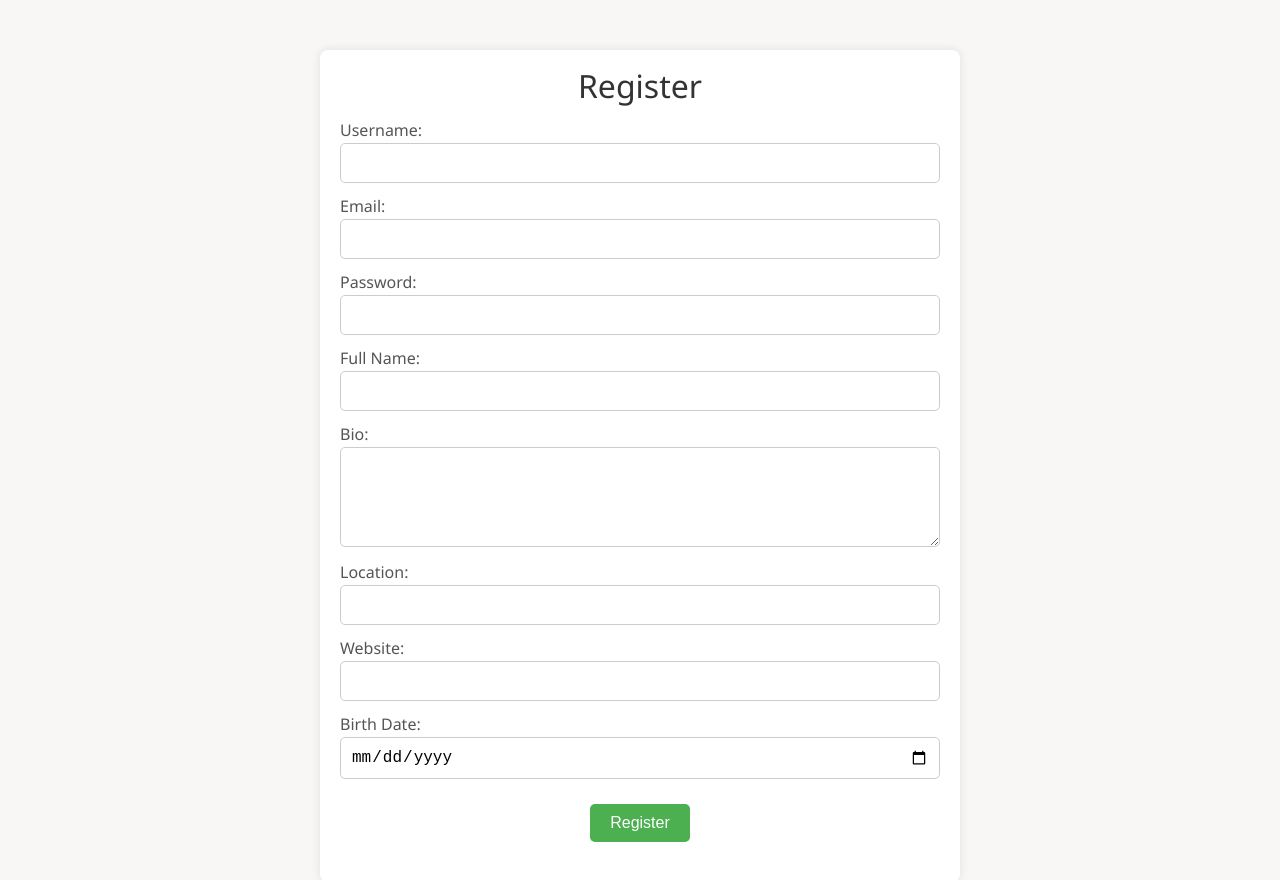
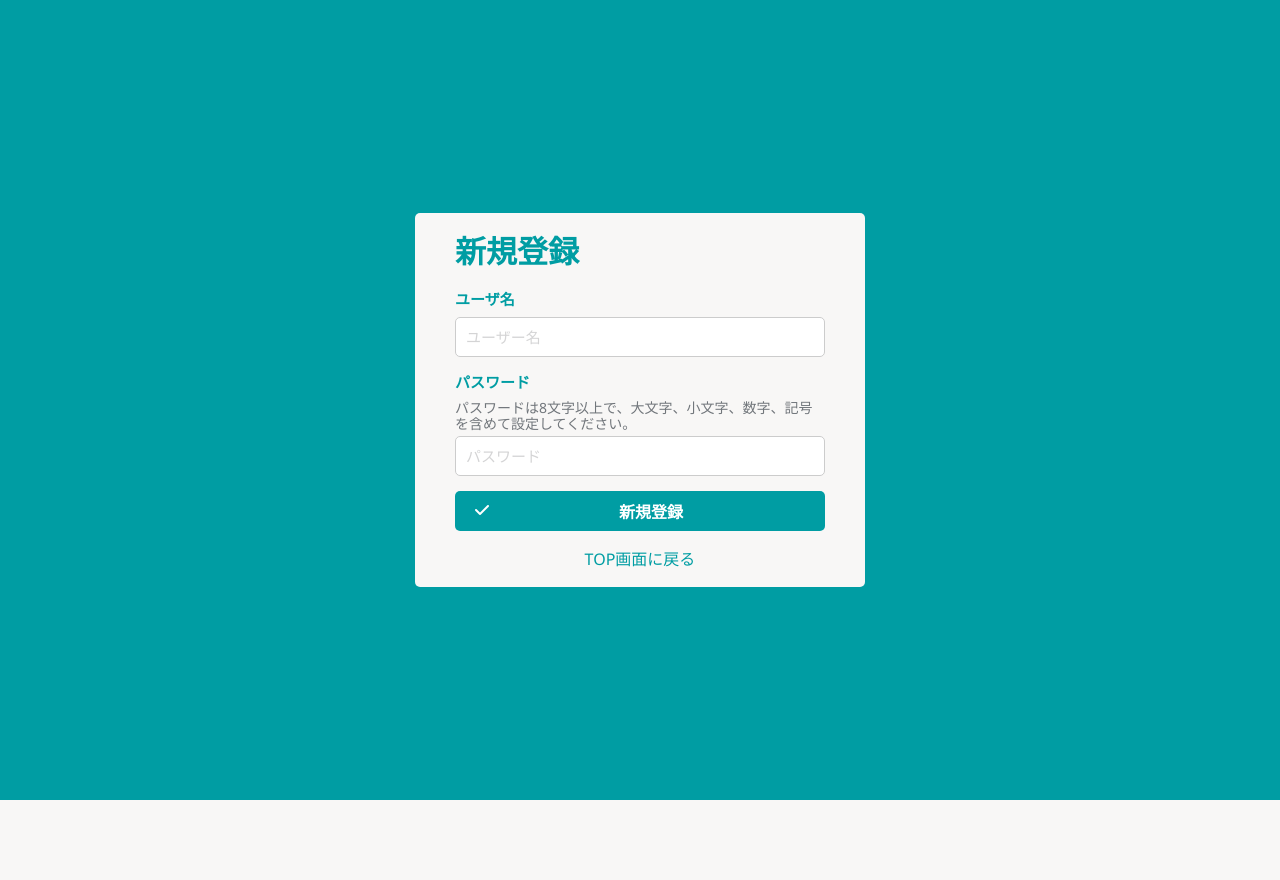
Before and after one commit to bugnood/FAL.Project.linne, a React (Create React App) app in the folder client/: page /register in a window 1280 px wide. After the commit the page ends 800 px from the top, so only its background shows below. Built offline with nearby package versions, Linux system fonts and the light colour scheme.

Commit message:
register view change

```diff
--- a/client/src/pages/Register.tsx
+++ b/client/src/pages/Register.tsx
@@ -1,142 +1,55 @@
 import React, { useState } from 'react';
-import { useNavigate } from 'react-router-dom';
+import { Link, useNavigate } from 'react-router-dom';
+import axios from 'axios';
+import Input from '../components/input/Input';
+import Button from '../components/button/Button';
 import '../style/register.css';
 
 const Register: React.FC = () => {
-  // フォームフィールドの状態を保持する状態変数
-  const [username, setUsername] = useState<string>('');
-  const [email, setEmail] = useState<string>('');
-  const [password, setPassword] = useState<string>('');
-  const [fullName, setFullName] = useState<string>('');
-  const [bio, setBio] = useState<string>('');
-  const [location, setLocation] = useState<string>('');
-  const [website, setWebsite] = useState<string>('');
-  const [birthDate, setBirthDate] = useState<string>('');
-  const [message, setMessage] = useState<string>('');
+
+  const [username, setUsername] = useState('');
+  const [password, setPassword] = useState('');
   const navigate = useNavigate();
 
-  // フォーム送信時の処理
-  const handleSubmit = async (e: React.FormEvent<HTMLFormElement>) => {
-    e.preventDefault(); // デフォルトのフォーム送信動作を防止
-
+  // ログイン処理
+  const handleregister = async (event: React.FormEvent) => {
+    event.preventDefault();
     try {
-      // サーバーにPOSTリクエストを送信
-      const response = await fetch('http://localhost:5002/api/register', {
-        method: 'POST',
-        headers: {
-          'Content-Type': 'application/json',
-        },
-        body: JSON.stringify({
-          username,
-          email,
-          password,
-          full_name: fullName,
-          bio,
-          location,
-          website,
-          birth_date: birthDate,
-        }),
-      });
-
-      // レスポンスのステータスコードが201の場合、登録成功とみなす
-      if (response.status === 201) {
-        setMessage('登録が成功しました。');
-        navigate('/home'); // ホームページにリダイレクト
+      const response = await axios.post('http://localhost:5002/api/auth/register', { username, password });
+      // setMessage(response.data.message);
+      if (response != null) {
+        navigate('/home');
       }
     } catch (error) {
-      // エラーハンドリング
-      setMessage('エラーが発生しました。担当者に連絡してください。');
+      if (axios.isAxiosError(error)) {
+        // setMessage(error.response?.data.message || 'An error occurred');
+      } else {
+        // setMessage('An error occurred');
+      }
     }
   };
 
-
   return (
-    <div className="register-container">
-      <h2>Register</h2>
-      <form onSubmit={handleSubmit} className="register-form">
-        {/* 各入力フィールド */}
-        <div className="form-group">
-          <label htmlFor="username">Username:</label>
-          <input
-            type="text"
-            id="username"
-            value={username}
-            onChange={(e) => setUsername(e.target.value)}
-            className="input-field"
+    <div className='register-container'>
+      <div className='register-box'>
+        <form className='register-form' onSubmit={handleregister}>
+          <h2 className='register-title'>新規登録</h2>
+          <p className='register-input-label'>ユーザ名</p>
+          <p></p>
+          <Input type="text" placeholder="ユーザー名" value={username} onChange={(e) => setUsername(e.target.value)} />
+          <p className='register-input-label'>パスワード</p>
+          <p className='register-input-annotation'>パスワードは8文字以上で、大文字、小文字、数字、記号を含めて設定してください。</p>
+          <Input type="password" placeholder="パスワード" value={password} onChange={(e) => setPassword(e.target.value)} />
+          <Button
+            label="新規登録"
+            style={{}}
+            className=""
+            icon={<i className="fas fa-check"></i>}
+            ariaLabel="Click Me Button"
           />
-        </div>
-        <div className="form-group">
-          <label htmlFor="email">Email:</label>
-          <input
-            type="email"
-            id="email"
-            value={email}
-            onChange={(e) => setEmail(e.target.value)}
-            className="input-field"
-          />
-        </div>
-        <div className="form-group">
-          <label htmlFor="password">Password:</label>
-          <input
-            type="password"
-            id="password"
-            value={password}
-            onChange={(e) => setPassword(e.target.value)}
-            className="input-field"
-          />
-        </div>
-        <div className="form-group">
-          <label htmlFor="full_name">Full Name:</label>
-          <input
-            type="text"
-            id="full_name"
-            value={fullName}
-            onChange={(e) => setFullName(e.target.value)}
-            className="input-field"
-          />
-        </div>
-        <div className="form-group">
-          <label htmlFor="bio">Bio:</label>
-          <textarea
-            id="bio"
-            value={bio}
-            onChange={(e) => setBio(e.target.value)}
-            className="input-field"
-          ></textarea>
-        </div>
-        <div className="form-group">
-          <label htmlFor="location">Location:</label>
-          <input
-            type="text"
-            id="location"
-            value={location}
-            onChange={(e) => setLocation(e.target.value)}
-            className="input-field"
-          />
-        </div>
-        <div className="form-group">
-          <label htmlFor="website">Website:</label>
-          <input
-            type="text"
-            id="website"
-            value={website}
-            onChange={(e) => setWebsite(e.target.value)}
-            className="input-field"
-          />
-        </div>
-        <div className="form-group">
-          <label htmlFor="birth_date">Birth Date:</label>
-          <input
-            type="date"
-            id="birth_date"
-            value={birthDate}
-            onChange={(e) => setBirthDate(e.target.value)}
-            className="input-field"
-          />
-        </div>
-        <button type="submit" className="register-button">Register</button>
-      </form>
-      <p className="message">{message}</p>
+          <Link to={'/'} className='register-back-to-top'>TOP画面に戻る</Link>
+        </form>
+      </div>
     </div>
   );
 };
--- a/client/src/pages/Top.tsx
+++ b/client/src/pages/Top.tsx
@@ -207,10 +207,11 @@ const Top: React.FC = () => {
                     <p className='top-solicitation-message'>さあ、みんなと日常を共有だ。</p>
                     <div className='top-participation-button'>
                         {/* ログインボタン */}
-                        <Link to={'/login'}>aaa</Link>
-                        <a className='top-login-button' onClick={openLoginModal}><span>ログイン</span></a>
+                        <Link to={'/login'}>ログイン</Link>
+                        {/* <a className='top-login-button' onClick={openLoginModal}><span>ログイン</span></a> */}
                         {/* 新規登録ボタン */}
-                        <a className='top-register-button' onClick={openRegisterModal}><span>新規登録</span></a>
+                        <Link to={'/register'}>新規登録</Link>
+                        {/* <a className='top-register-button' onClick={openRegisterModal}><span>新規登録</span></a> */}
                     </div>
                     {/* 注意メッセージ */}
                     <p className='top-attention-message'>アカウントを登録することにより、<Link to="">利用規約</Link>と<Link to="">プライバシーポリシー（Cookieの使用を含む）</Link>に同意したとみなされます。</p>
--- a/client/src/style/login.css
+++ b/client/src/style/login.css
@@ -29,6 +29,7 @@
   font-weight: 700;
   font-size: 31px;
   text-align: inherit;
+  margin-bottom: 20px;
 }
 
 .login-input-label {
--- a/client/src/style/register.css
+++ b/client/src/style/register.css
@@ -1,70 +1,64 @@
-/* Registerページのスタイル */
-
 .register-container {
-    max-width: 600px;
-    margin: 50px auto;
-    padding: 20px;
-    border-radius: 8px;
-    box-shadow: 0 0 10px rgba(0, 0, 0, 0.1);
-    background-color: #fff;
+  height: 100vh;
+  background-color: #009da3;
+  display: flex;
+  justify-content: center;
+  align-items: center;
 }
 
-  h2 {
-    font-size: 2rem;
-    color: #333;
-    text-align: center;
-    margin-bottom: 20px;
+.register-box {
+  width: 450px;
+  border-radius: 5px;
+  background-color: #f8f7f6;
+  padding: 20px 40px;
+  box-sizing: border-box;
 }
 
 .register-form {
   display: flex;
   flex-direction: column;
+  align-items: center;
 }
 
-  .form-group {
-    margin-bottom: 15px;
+.register-title {
+  text-overflow: unset;
+  color: #009da3;
+  line-height: 36px;
+  word-wrap: break-word;
+  width: 100%;
+  font-weight: 700;
+  font-size: 31px;
+  text-align: inherit;
+  margin-bottom: 20px;
 }
 
-  label {
-    font-size: 1rem;
-    color: #555;
-    margin-bottom: 5px;
-    display: block;
+.register-input-label {
+  text-overflow: unset;
+  color: #009da3;
+  margin-bottom: 8px;
+  line-height: 20px;
+  word-wrap: break-word;
+  min-width: 0px;
+  font-weight: 700;
+  font-size: 15px;
+  text-align: inherit;
+  width: 100%;
 }
 
-  .input-field {
-    width: 100%;
-    padding: 10px;
-    font-size: 1rem;
-    border: 1px solid #ccc;
-    border-radius: 5px;
-    box-sizing: border-box;
+.register-input-annotation {
+  text-overflow: unset;
+  color: rgb(113, 118, 123);
+  margin-bottom: 4px;
+  word-wrap: break-word;
+  min-width: 0px;
+  text-align: inherit;
+  line-height: 16px;
+  font-size: 14px;
+  font-weight: 400;
 }
 
-  textarea.input-field {
-    height: 100px;
-    resize: vertical;
-  }
-
-  .register-button {
-    background-color: #4CAF50;
-    color: white;
-    border: none;
-    padding: 10px 20px;
-    margin-top: 10px;
-    border-radius: 5px;
-    cursor: pointer;
-    font-size: 1rem;
-    align-self: center;
-  }
-
-  .register-button:hover {
-    background-color: #45a049;
-  }
-
-  .message {
-    font-size: 1rem;
-    color: #333;
-    text-align: center;
+.register-back-to-top {
+  text-decoration: none;
+  color: #009da3;
   margin-top: 20px;
 }
```
Also changed, not shown: 2 other files (tests, documents, lock files or other folders). Lines whose indentation alone changed are shown as unchanged.
